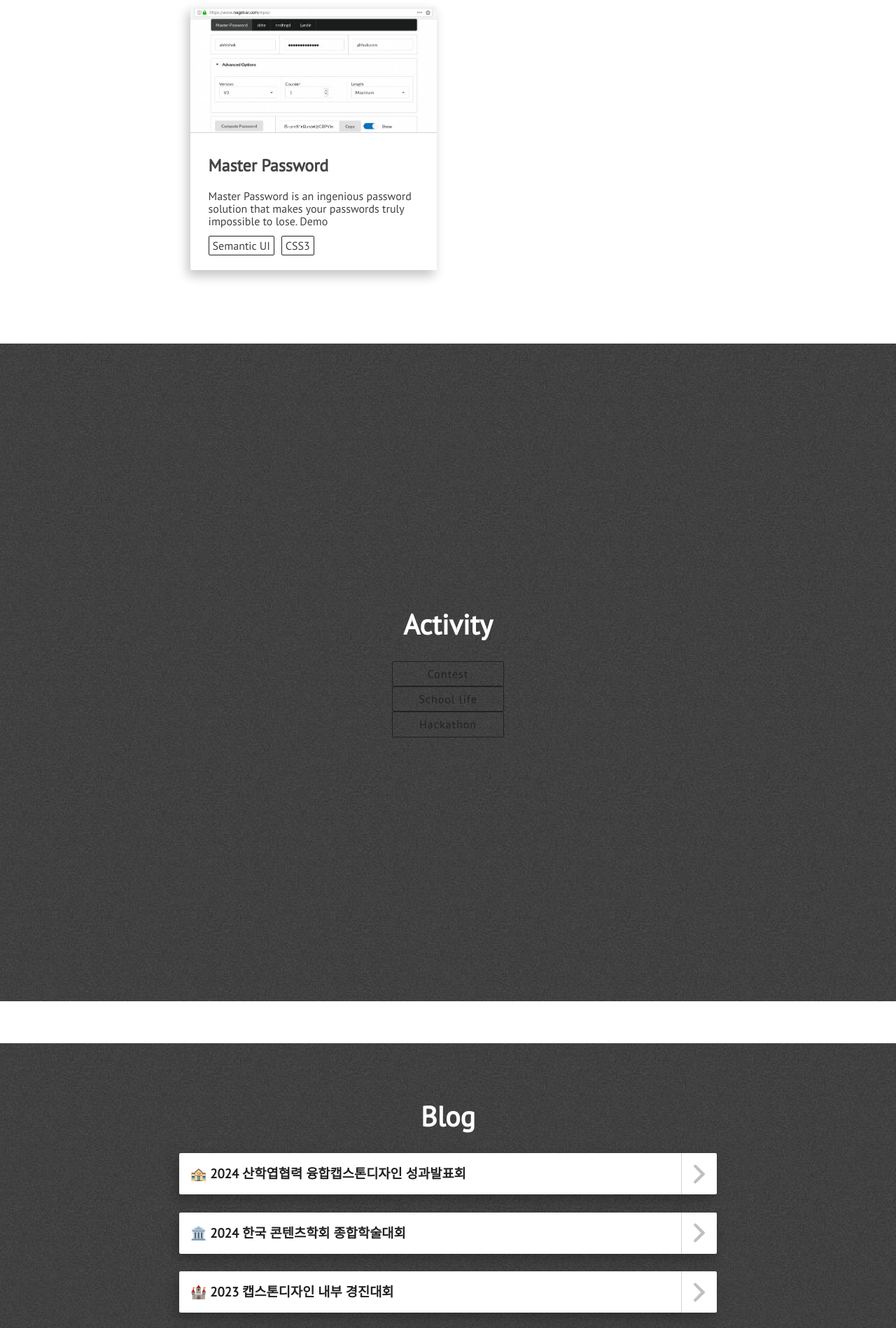
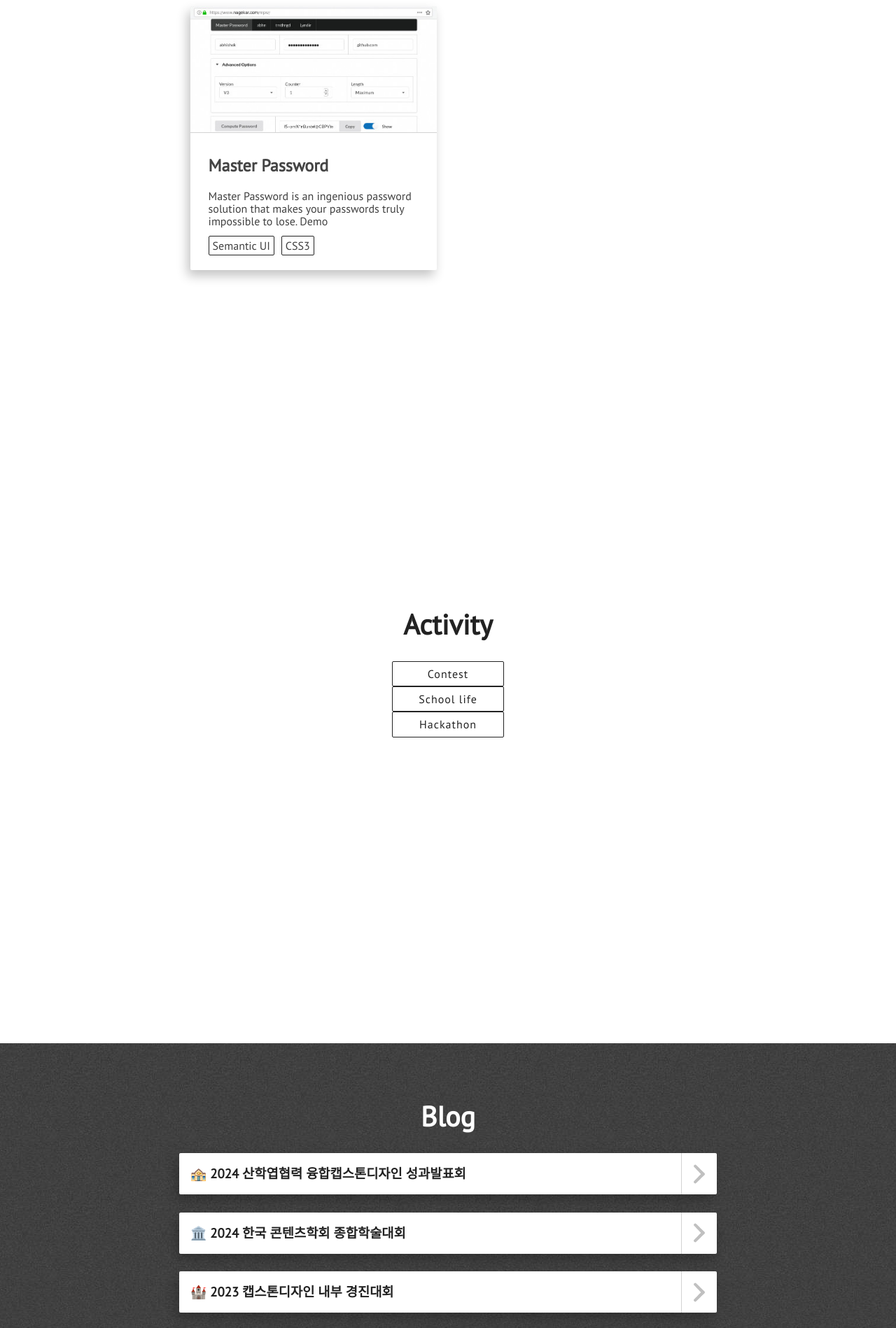
Before and after one commit to EJ-pro/EJ-pro.github.io, a Jekyll site: the page built from index.html, in a window 1280 px wide. Shown: the part 3515-5413 px from the top of the page at 70% size. Built offline with Jekyll 4.4.1, drawn with Linux system fonts in a browser that asks for light colours; nearby versions of some CDN libraries.

Commit message:
background change

```diff
--- a/_layouts/default.html
+++ b/_layouts/default.html
@@ -13,8 +13,9 @@
 
     {% include projects.html %}
 
+    {% include background.html %}
+
     {% include activity.html %}
-    {% include background.html %}
 
     {% include blogs.html %}
 
```
